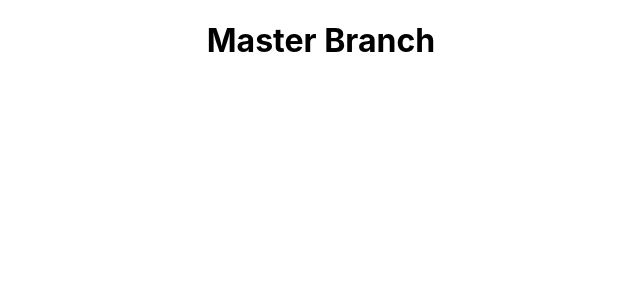
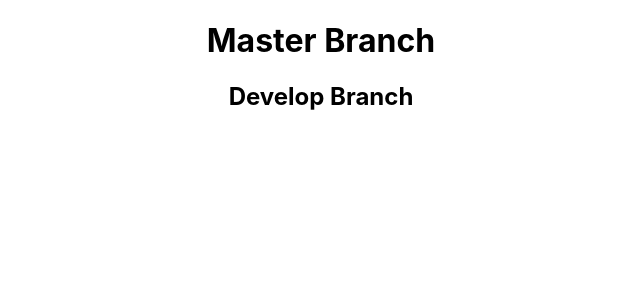
Before and after one commit to taylordickens17/24Projectv2.0, a React (Create React App) app: page / in a window 1280 px wide. Shown: the top 300 px of the page, without its empty margins (319-959 px from the left). Built offline with nearby package versions, Linux system fonts and the light colour scheme.

Commit message:
deployment branch pushing

```diff
--- a/src/App.js
+++ b/src/App.js
@@ -4,6 +4,7 @@ function App() {
   return (
     <div className="App">
       <h1>Master Branch</h1>
+      <h2>Develop Branch</h2>
     </div>
   );
 }
```
